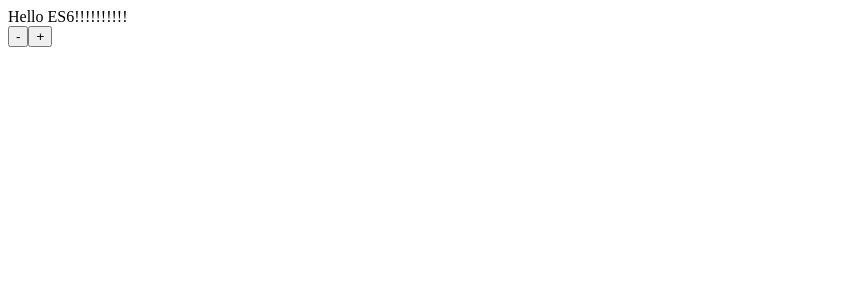
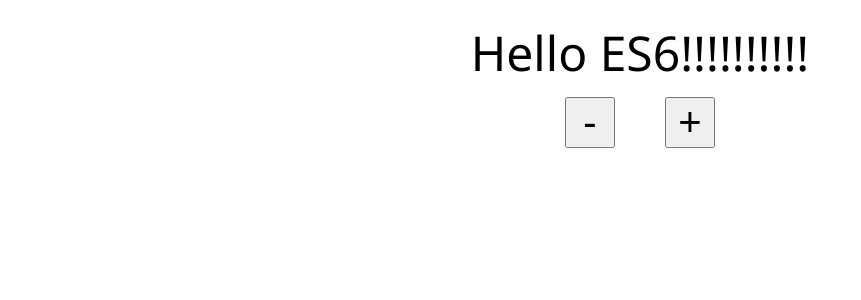
Before and after one commit to hiroshima-arc/react_hands-on, a React (Create React App) app in the folder react-app/: page / in a window 1280 px wide. Shown: the top 300 px of the page, without its empty margins (0-861 px from the left). Built offline with nearby package versions, Linux system fonts and the light colour scheme.

Commit message:
Adding style

```diff
--- /dev/null
+++ b/react-app/src/components/Hello.css
@@ -0,0 +1,13 @@
+.hello {
+  text-align: center;
+  margin: 20px;
+  font-size: 48px;
+  font-family: 'Segoe UI', Tahoma, Geneva, Verdana, sans-serif;
+}
+
+.hello button {
+  margin-left: 25px;
+  margin-right: 25px;
+  font-size: 40px;
+  min-width: 50px;
+}
--- a/react-app/src/components/Hello.jsx
+++ b/react-app/src/components/Hello.jsx
@@ -1,6 +1,7 @@
 // @flow
 
 import * as React from 'react';
+import './Hello.css';
 
 type Props = {
     name: string;
--- a/react-app/src/components/StatefulHello.jsx
+++ b/react-app/src/components/StatefulHello.jsx
@@ -1,6 +1,7 @@
 // @flow
 
 import * as React from 'react';
+import './Hello.css';
 
 type Props = {
   name: string;
```
